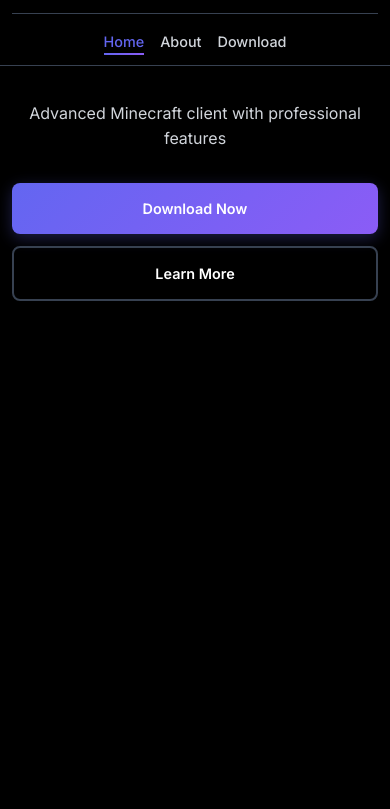
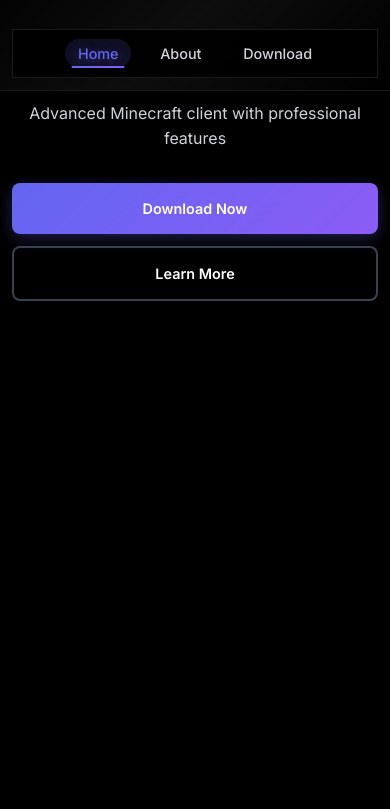
Before and after one commit to TwoOrSetp/cbotliveultimate, a website: page index.html in a window 390 px wide. Shown: the part 56-865 px from the top of the page. Drawn offline with Linux system fonts and the light colour scheme.

Commit message:
Implement sticky navigation with frosted glass blur effect
- Add sticky positioning to header that remains fixed at top during scroll
- Implement backdrop-filter blur effect for frosted glass appearance
- Add enhanced blur effect when scrolled with .scrolled class
- Include browser fallbacks for backdrop-filter support
- Enhance navigation links with glass-morphism styling
- Add smooth transitions and hover effects
- Maintain black theme while adding transparency and blur
- Optimize performance with requestAnimationFrame for scroll events
- Add responsive design for mobile navigation
- Include visual enhancements like gradient borders and text shadows

```diff
--- a/css/responsive.css
+++ b/css/responsive.css
@@ -49,8 +49,13 @@
         order: 3;
         width: 100%;
         justify-content: center;
-        padding-top: 1rem;
-        border-top: 1px solid var(--border-color);
+        padding: 1rem;
+        border-top: 1px solid rgba(255, 255, 255, 0.1);
+        background: rgba(0, 0, 0, 0.9);
+        backdrop-filter: blur(15px);
+        -webkit-backdrop-filter: blur(15px);
+        border-radius: 0;
+        margin-top: 1rem;
     }
 
     .page-hero {
@@ -189,6 +194,12 @@
 
     .nav-links {
         gap: 1rem;
+        font-size: 0.9rem;
+        padding: 0.75rem;
+    }
+
+    .nav-link {
+        padding: 0.4rem 0.8rem;
         font-size: 0.9rem;
     }
 
--- a/css/style.css
+++ b/css/style.css
@@ -45,9 +45,126 @@
     left: 0;
     right: 0;
     z-index: 1000;
-    background: rgba(0, 0, 0, 0.95);
-    backdrop-filter: blur(10px);
-    border-bottom: 1px solid var(--border-color);
+    background: rgba(0, 0, 0, 0.85);
+    backdrop-filter: blur(20px) saturate(180%);
+    -webkit-backdrop-filter: blur(20px) saturate(180%);
+    border-bottom: 1px solid rgba(255, 255, 255, 0.1);
+    transition: all 0.3s cubic-bezier(0.4, 0, 0.2, 1);
+    box-shadow: 0 1px 20px rgba(0, 0, 0, 0.3);
+}
+
+.header::before {
+    content: '';
+    position: absolute;
+    top: 0;
+    left: 0;
+    right: 0;
+    bottom: 0;
+    background: linear-gradient(135deg,
+        rgba(0, 0, 0, 0.9) 0%,
+        rgba(17, 17, 17, 0.8) 50%,
+        rgba(0, 0, 0, 0.9) 100%);
+    backdrop-filter: blur(20px) saturate(180%);
+    -webkit-backdrop-filter: blur(20px) saturate(180%);
+    z-index: -1;
+    border-radius: 0;
+}
+
+.header.scrolled {
+    background: rgba(0, 0, 0, 0.9);
+    backdrop-filter: blur(25px) saturate(200%);
+    -webkit-backdrop-filter: blur(25px) saturate(200%);
+    box-shadow: 0 2px 30px rgba(0, 0, 0, 0.5);
+    border-bottom: 1px solid rgba(99, 102, 241, 0.2);
+}
+
+.header.scrolled::before {
+    background: linear-gradient(135deg,
+        rgba(0, 0, 0, 0.95) 0%,
+        rgba(17, 17, 17, 0.9) 50%,
+        rgba(0, 0, 0, 0.95) 100%);
+}
+
+/* Fallback for browsers without backdrop-filter support */
+@supports not (backdrop-filter: blur(20px)) {
+    .header {
+        background: rgba(0, 0, 0, 0.95);
+        box-shadow: 0 2px 20px rgba(0, 0, 0, 0.8);
+    }
+
+    .header::before {
+        background: linear-gradient(135deg,
+            rgba(0, 0, 0, 0.98) 0%,
+            rgba(17, 17, 17, 0.95) 50%,
+            rgba(0, 0, 0, 0.98) 100%);
+    }
+
+    .header.scrolled {
+        background: rgba(0, 0, 0, 0.98);
+    }
+
+    .header.scrolled::before {
+        background: linear-gradient(135deg,
+            rgba(0, 0, 0, 0.99) 0%,
+            rgba(17, 17, 17, 0.98) 50%,
+            rgba(0, 0, 0, 0.99) 100%);
+    }
+
+    .nav-links {
+        background: rgba(255, 255, 255, 0.1);
+        border: 1px solid rgba(255, 255, 255, 0.15);
+    }
+
+    .nav-links:hover {
+        background: rgba(255, 255, 255, 0.15);
+    }
+}
+
+/* Enhanced blur for supported browsers */
+@supports (backdrop-filter: blur(20px)) {
+    .header {
+        background: rgba(0, 0, 0, 0.7);
+    }
+
+    .header.scrolled {
+        background: rgba(0, 0, 0, 0.8);
+    }
+}
+
+/* Additional visual enhancements for the sticky header */
+.header {
+    will-change: transform, background-color;
+}
+
+.header::after {
+    content: '';
+    position: absolute;
+    bottom: 0;
+    left: 0;
+    right: 0;
+    height: 1px;
+    background: linear-gradient(90deg,
+        transparent 0%,
+        rgba(99, 102, 241, 0.5) 50%,
+        transparent 100%);
+    opacity: 0;
+    transition: opacity 0.3s ease;
+}
+
+.header.scrolled::after {
+    opacity: 1;
+}
+
+/* Ensure content doesn't overlap with sticky header */
+.main {
+    flex: 1;
+    padding-top: 80px;
+}
+
+/* Smooth scroll behavior for better UX */
+html {
+    scroll-behavior: smooth;
+    scroll-padding-top: 100px;
 }
 
 .nav {
@@ -57,50 +174,84 @@
     padding: 1rem 2rem;
     max-width: 1200px;
     margin: 0 auto;
+    position: relative;
+    z-index: 10;
 }
 
 .nav-brand {
     font-size: 1.5rem;
     font-weight: 700;
     color: var(--primary-color);
+    text-shadow: 0 2px 10px rgba(99, 102, 241, 0.3);
+    transition: all 0.3s ease;
+}
+
+.nav-brand:hover {
+    text-shadow: 0 2px 15px rgba(99, 102, 241, 0.5);
+    transform: scale(1.05);
 }
 
 .nav-links {
     display: flex;
     list-style: none;
     gap: 2rem;
+    background: rgba(255, 255, 255, 0.05);
+    backdrop-filter: blur(10px);
+    -webkit-backdrop-filter: blur(10px);
+    border-radius: 2rem;
+    padding: 0.5rem 1rem;
+    border: 1px solid rgba(255, 255, 255, 0.1);
+    transition: all 0.3s ease;
+}
+
+.nav-links:hover {
+    background: rgba(255, 255, 255, 0.08);
+    border-color: rgba(99, 102, 241, 0.3);
 }
 
 .nav-link {
     color: var(--text-secondary);
     text-decoration: none;
     font-weight: 500;
-    transition: color 0.3s ease;
+    transition: all 0.3s ease;
     position: relative;
+    padding: 0.5rem 1rem;
+    border-radius: 1rem;
+    text-shadow: 0 1px 3px rgba(0, 0, 0, 0.5);
 }
 
 .nav-link:hover {
     color: var(--primary-color);
+    background: rgba(99, 102, 241, 0.1);
+    text-shadow: 0 2px 8px rgba(99, 102, 241, 0.4);
+    transform: translateY(-1px);
 }
 
 .nav-link::after {
     content: '';
     position: absolute;
-    bottom: -5px;
-    left: 0;
+    bottom: 0;
+    left: 50%;
     width: 0;
     height: 2px;
     background: var(--gradient-primary);
-    transition: width 0.3s ease;
+    transition: all 0.3s ease;
+    transform: translateX(-50%);
+    border-radius: 1px;
 }
 
 .nav-link:hover::after {
-    width: 100%;
+    width: 80%;
 }
 
-.main {
-    flex: 1;
-    padding-top: 80px;
+.nav-link.active {
+    color: var(--primary-color);
+    background: rgba(99, 102, 241, 0.15);
+    text-shadow: 0 2px 10px rgba(99, 102, 241, 0.5);
+}
+
+.nav-link.active::after {
+    width: 80%;
 }
 
 .hero {
@@ -415,14 +566,6 @@
 
 .social-link-footer:hover {
     color: var(--primary-color);
-}
-
-.nav-link.active {
-    color: var(--primary-color);
-}
-
-.nav-link.active::after {
-    width: 100%;
 }
 
 .page-hero {
--- a/js/main.js
+++ b/js/main.js
@@ -125,24 +125,43 @@
 function initializeNavbarBehavior() {
     const header = document.querySelector('.header');
     let lastScrollTop = 0;
+    let ticking = false;
 
-    window.addEventListener('scroll', () => {
+    function updateHeader() {
         const scrollTop = window.pageYOffset || document.documentElement.scrollTop;
 
+        // Add scrolled class for enhanced blur effect
+        if (scrollTop > 50) {
+            header.classList.add('scrolled');
+        } else {
+            header.classList.remove('scrolled');
+        }
+
+        // Optional: Hide/show header on scroll (disabled for sticky effect)
+        // Uncomment below if you want auto-hide behavior
+        /*
         if (scrollTop > lastScrollTop && scrollTop > 100) {
             header.style.transform = 'translateY(-100%)';
         } else {
             header.style.transform = 'translateY(0)';
         }
-
-        if (scrollTop > 50) {
-            header.style.background = 'rgba(0, 0, 0, 0.98)';
-        } else {
-            header.style.background = 'rgba(0, 0, 0, 0.95)';
-        }
+        */
 
         lastScrollTop = scrollTop;
-    });
+        ticking = false;
+    }
+
+    function requestTick() {
+        if (!ticking) {
+            requestAnimationFrame(updateHeader);
+            ticking = true;
+        }
+    }
+
+    window.addEventListener('scroll', requestTick, { passive: true });
+
+    // Initialize on load
+    updateHeader();
 }
 
 function createParticleEffect(x, y) {
```
